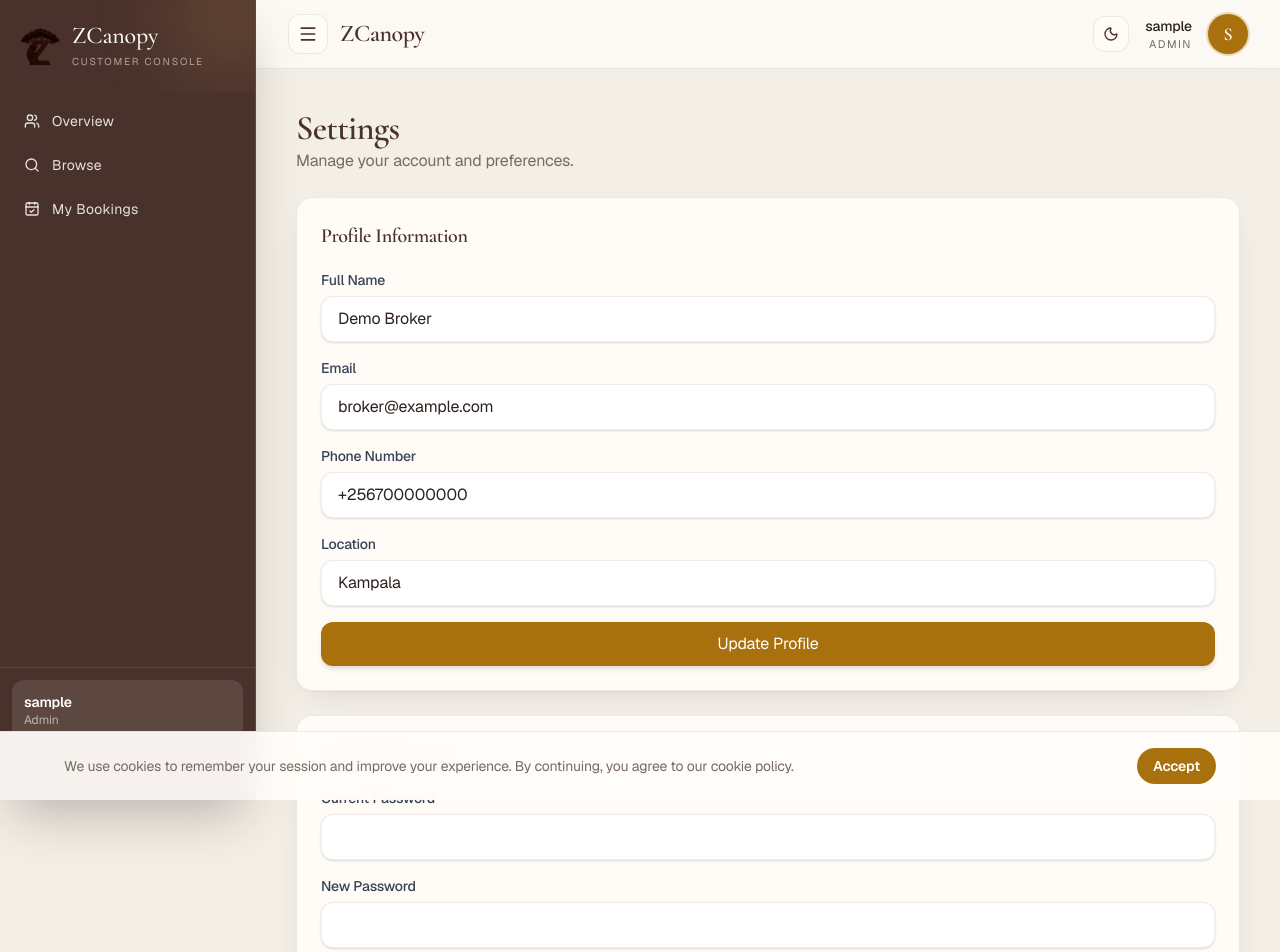
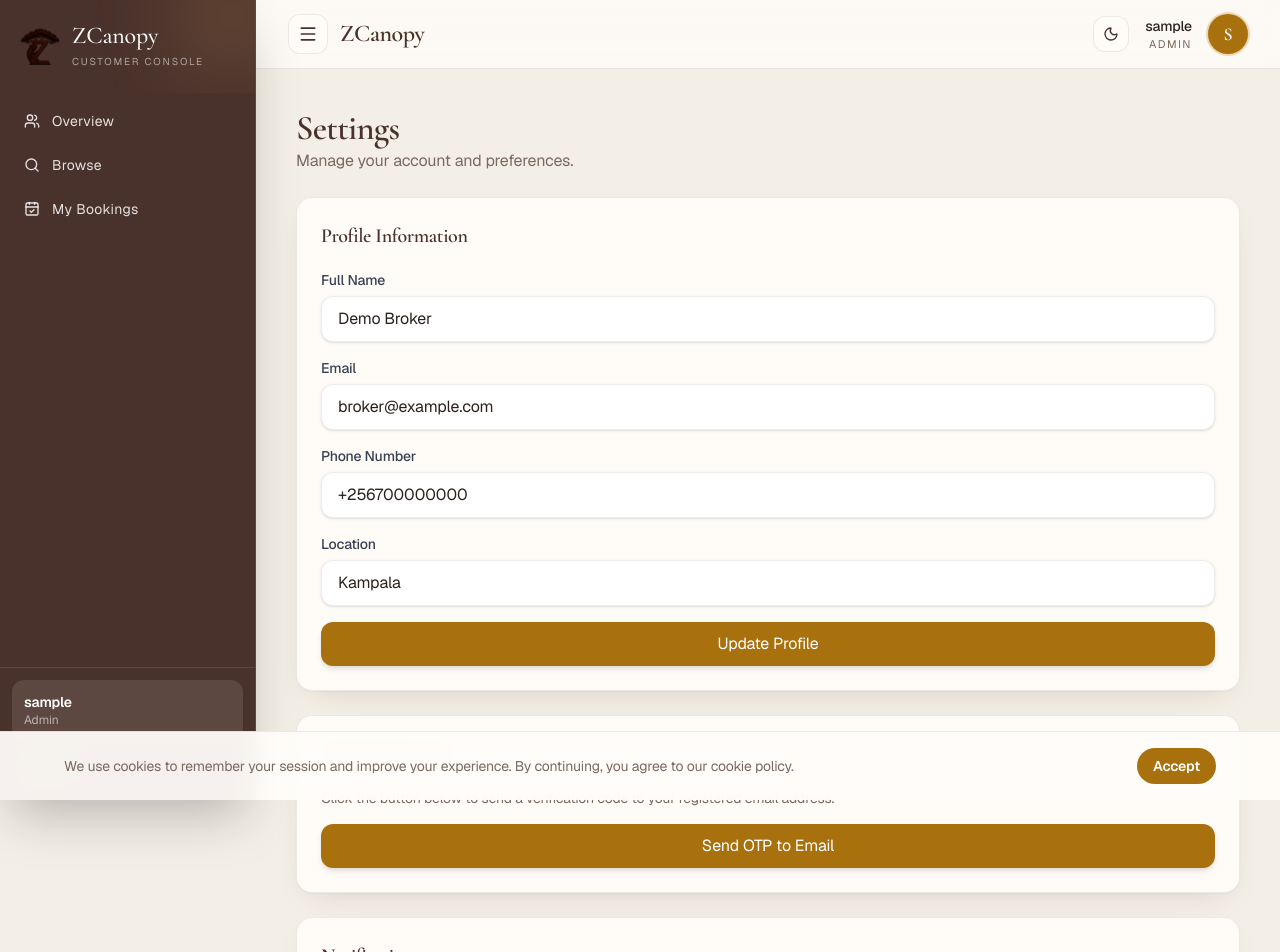
Before and after one commit to 126jgvvb/zcanopy-broker-web-dashbaord, a Next.js app: page /dashboard/broker/settings in a window 1280 px wide. Shown: the top 952 px of the page. Built offline with nearby package versions, Linux system fonts and the light colour scheme; no server answers; sample sign-in values are in the browser's storage.

Commit message:
changed password capture

```diff
--- a/app/dashboard/broker/settings/page.tsx
+++ b/app/dashboard/broker/settings/page.tsx
@@ -15,6 +15,9 @@ export default function BrokerSettingsPage() {
   const [message, setMessage] = useState('');
   const [form, setForm] = useState({ fullName: '', email: '', phone: '', location: '' });
   const [passwordForm, setPasswordForm] = useState({ current: '', newPassword: '', confirm: '' });
+  const [otpSent, setOtpSent] = useState(false);
+  const [otpValue, setOtpValue] = useState('');
+  const [otpLoading, setOtpLoading] = useState(false);
   const [notifications, setNotifications] = useState({ newForYou: true, accountActivity: true, autoPlay: true });
   const [deleteConfirm, setDeleteConfirm] = useState('');
 
@@ -68,13 +71,31 @@ export default function BrokerSettingsPage() {
     if (!token) return;
     setSaving(true);
     try {
-      await webApi.brokerChangePassword(token, { currentPassword: passwordForm.current, newPassword: passwordForm.newPassword });
+      await webApi.brokerChangePassword(token, { otp: otpValue, newPassword: passwordForm.newPassword, confirmPassword: passwordForm.confirm });
       setMessage('Password changed successfully');
       setPasswordForm({ current: '', newPassword: '', confirm: '' });
+      setOtpValue('');
+      setOtpSent(false);
     } catch {
       setMessage('Failed to change password');
     } finally {
       setSaving(false);
+    }
+  };
+
+  const handleRequestOtp = async () => {
+    setMessage('');
+    const token = localStorage.getItem('zcanopy_token');
+    if (!token) return;
+    setOtpLoading(true);
+    try {
+      await webApi.brokerRequestChangePasswordOtp(token);
+      setMessage('OTP sent to your registered email');
+      setOtpSent(true);
+    } catch {
+      setMessage('Failed to send OTP');
+    } finally {
+      setOtpLoading(false);
     }
   };
 
@@ -162,13 +183,25 @@ export default function BrokerSettingsPage() {
       </Panel>
 
       <Panel title="Change Password">
+        {!otpSent ? (
+          <form onSubmit={(e) => { e.preventDefault(); handleRequestOtp(); }} className="space-y-4">
+            <p className="text-sm text-gray-600">Click the button below to send a verification code to your registered email address.</p>
+            <button
+              type="submit"
+              disabled={otpLoading}
+              className="w-full rounded-xl bg-[var(--zcanopy-primary)] py-2.5 text-white shadow-md transition-all hover:bg-[var(--zcanopy-primary-alt)] disabled:opacity-50"
+            >
+              {otpLoading ? 'Sending...' : 'Send OTP to Email'}
+            </button>
+          </form>
+        ) : (
           <form onSubmit={handleChangePassword} className="space-y-4">
             <div>
-            <label className="mb-1.5 block text-sm font-medium text-gray-700">Current Password</label>
+              <label className="mb-1.5 block text-sm font-medium text-gray-700">Verification Code (OTP)</label>
               <input
-              type="password"
-              value={passwordForm.current}
-              onChange={(e) => setPasswordForm({ ...passwordForm, current: e.target.value })}
+                type="text"
+                value={otpValue}
+                onChange={(e) => setOtpValue(e.target.value)}
                 className="w-full rounded-xl border border-gray-200 bg-white px-4 py-2.5 shadow-sm transition-colors focus:border-[var(--zcanopy-primary)] focus:outline-none"
                 required
               />
@@ -203,6 +236,7 @@ export default function BrokerSettingsPage() {
               {saving ? 'Updating...' : 'Change Password'}
             </button>
           </form>
+        )}
       </Panel>
 
       <Panel title="Notifications">
--- a/app/dashboard/layout.tsx
+++ b/app/dashboard/layout.tsx
@@ -7,6 +7,7 @@ import ThemeToggle from '@/components/ThemeToggle';
 import ZLoadingIndicator from '@/components/ZLoadingIndicator';
 import { Menu } from 'lucide-react';
 import { COLORS } from '@/lib/theme';
+import { webApi } from '@/lib/api';
 
 export default function DashboardLayout({
   children,
@@ -40,10 +41,19 @@ export default function DashboardLayout({
     }
   }, [loading, user, router]);
 
-  const logout = () => {
+  const logout = async () => {
+    const token = localStorage.getItem('zcanopy_token');
+    if (token) {
+      try {
+        await webApi.brokerLogout(token);
+      } catch {
+        // ignore logout errors
+      }
+    }
     localStorage.removeItem('zcanopy_token');
     localStorage.removeItem('zcanopy_role');
     localStorage.removeItem('zcanopy_user');
+    router.push('/');
   };
 
   if (loading) {
--- a/lib/api.ts
+++ b/lib/api.ts
@@ -228,6 +228,9 @@ export const webApi = {
   brokerChangePassword: (token: string, body: unknown) =>
     apiFetch('/web/broker/change-password', { method: 'POST', token, body, fallback: { success: true, message: 'Password changed' } }),
 
+  brokerRequestChangePasswordOtp: (token: string) =>
+    apiFetch('/web/broker/change-password/request-otp', { method: 'POST', token, body: {}, fallback: { success: true, message: 'OTP sent' } }),
+
   brokerHelp: (token: string, body: unknown) =>
     apiFetch('/web/broker/help', { method: 'POST', token, body, fallback: { success: true, message: 'Support request submitted' } }),
 
@@ -267,4 +270,7 @@ export const webApi = {
 
   getVerificationStatus: (token: string) =>
     apiFetch<{ isVerified: boolean; idFrontUrl?: string; idBackUrl?: string; verificationStatus: string }>('/web/broker/verification/status', { token, fallback: { isVerified: false, verificationStatus: 'unsubmitted' } }),
+
+  brokerLogout: (token: string) =>
+    apiFetch('/web/broker/logout', { method: 'POST', token, body: {}, fallback: { success: true, message: 'Logged out successfully' } }),
 };
```
Lines whose indentation alone changed are shown as unchanged.
